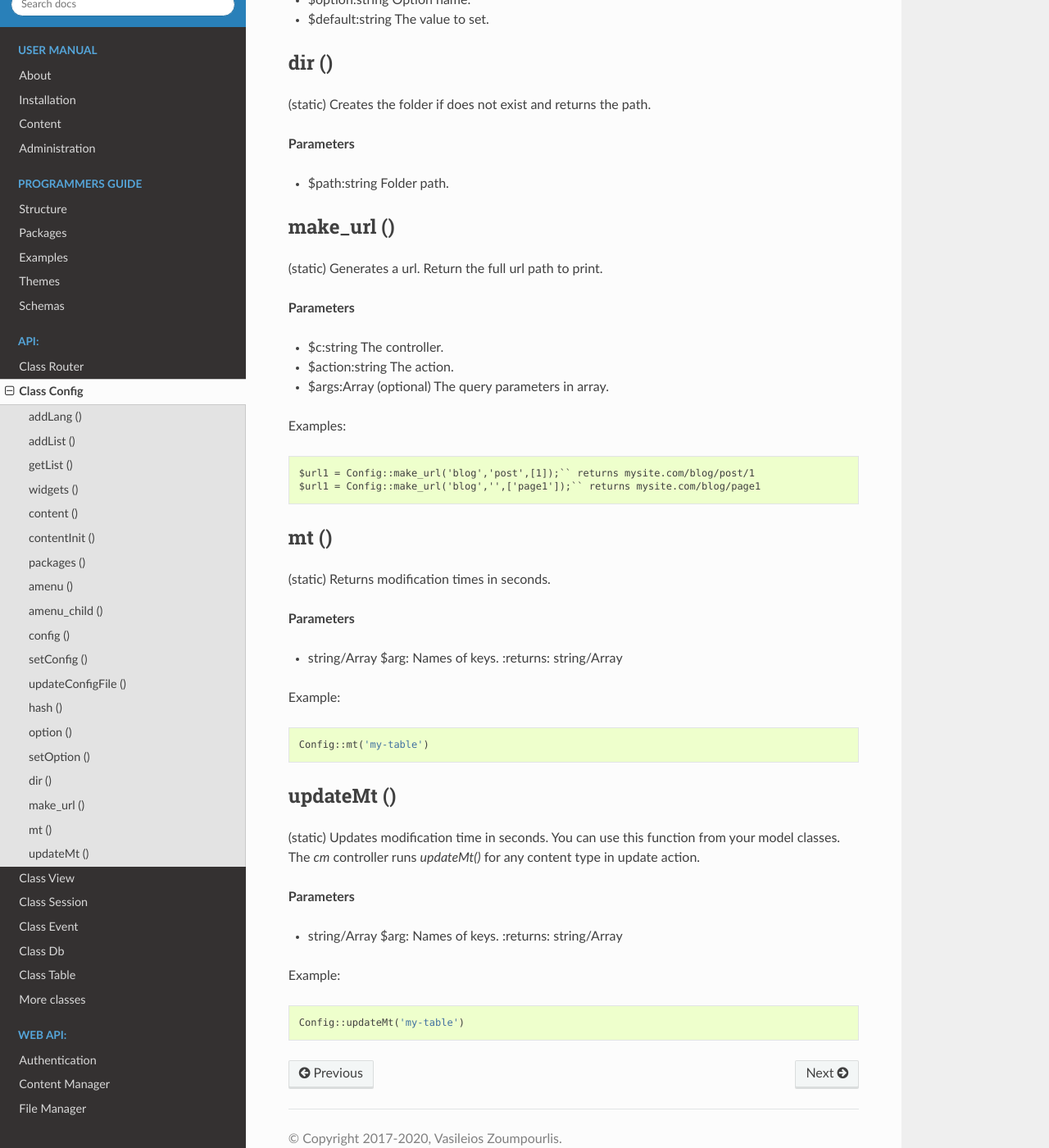
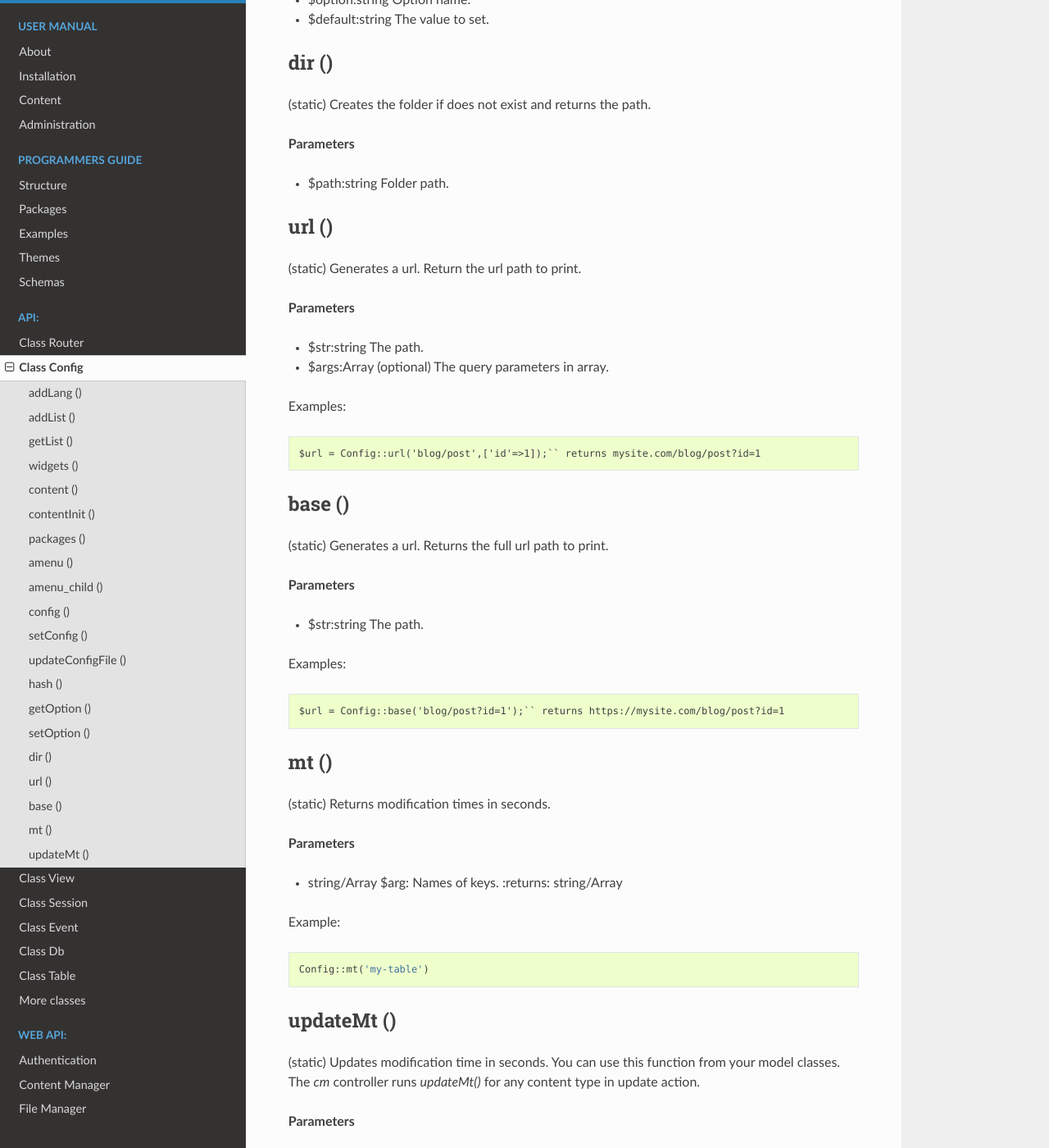
Before and after one commit to GilaCMS/docs, a Sphinx documentation site: the page built from source/api-config.md, in a window 1280 px wide and 1400 px high, scrolled down 3801 px. Shown: the whole window at 82% size. Built offline with Sphinx 7.4.7 and the Read the Docs theme 2.0.0, drawn with Linux system fonts in a browser that asks for light colours; pages that are not in the unit, such as notebooks, are missing from menus; some of the changed text lies outside the part shown.

Commit message:
update Config

````diff
--- a/source/api-config.md
+++ b/source/api-config.md
@@ -125,7 +125,7 @@ Config::amenu_child('item', ['Child Item','controller/action','icon'=>'item-icon
 - $pass:string The string to be hashed.
 
 
-### option ()
+### getOption ()
 (static) Gets an option value.
 
 **Parameters**
@@ -148,18 +148,27 @@ Config::amenu_child('item', ['Child Item','controller/action','icon'=>'item-icon
 - $path:string Folder path.
 
 
-### make_url ()
-(static) Generates a url. Return the full url path to print.
+### url ()
+(static) Generates a url. Return the url path to print.
 
 **Parameters**
-- $c:string The controller.
-- $action:string The action.
+- $str:string The path.
 - $args:Array (optional) The query parameters in array.
 
 Examples:
 ```
-$url1 = Config::make_url('blog','post',[1]);`` returns mysite.com/blog/post/1
-$url1 = Config::make_url('blog','',['page1']);`` returns mysite.com/blog/page1
+$url = Config::url('blog/post',['id'=>1]);`` returns mysite.com/blog/post?id=1
+```
+
+### base ()
+(static) Generates a url. Returns the full url path to print.
+
+**Parameters**
+- $str:string The path.
+
+Examples:
+```
+$url = Config::base('blog/post?id=1');`` returns https://mysite.com/blog/post?id=1
 ```
 
 
````
Also changed, not shown: source/api-router.md (+5 -4 lines).
